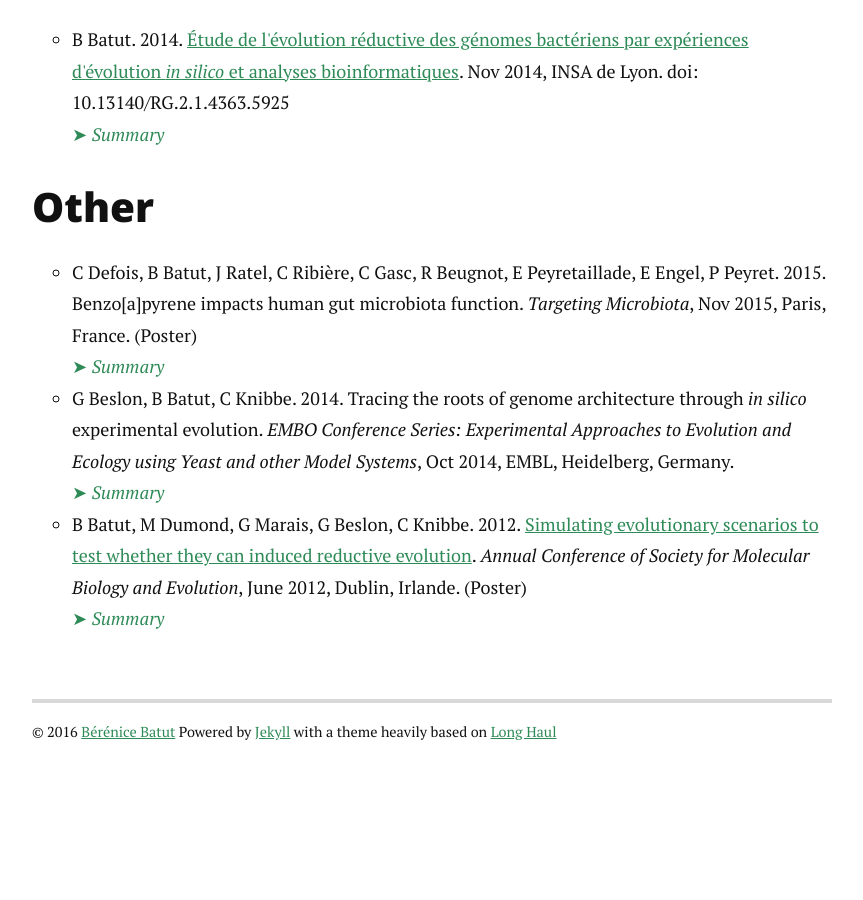
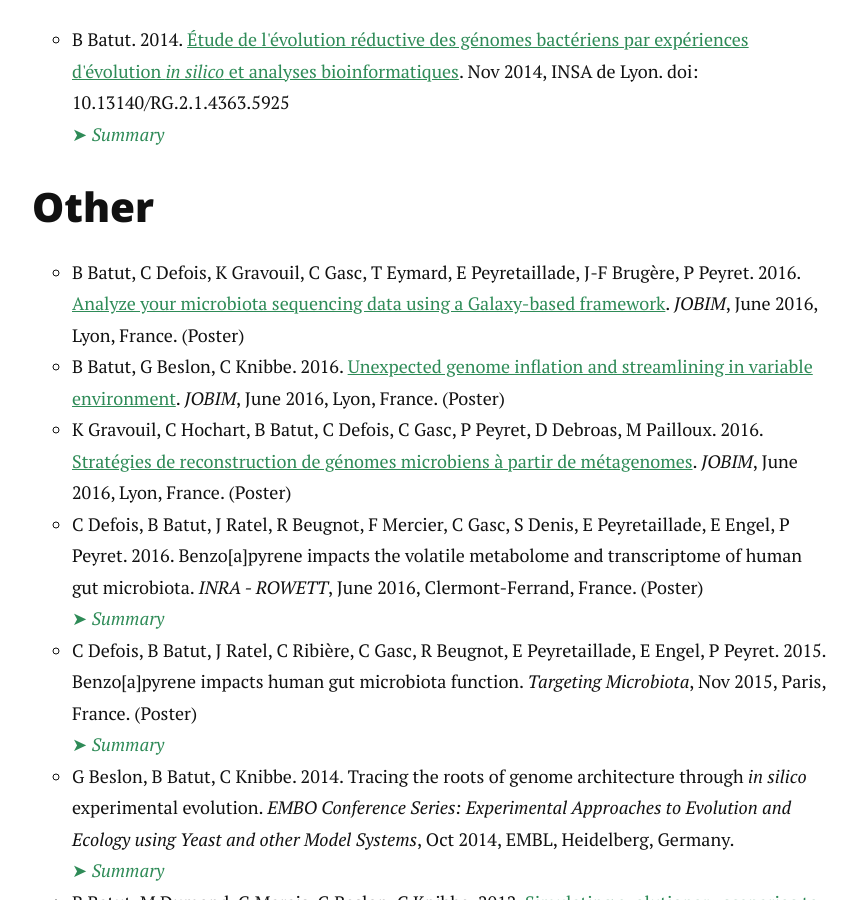
Before and after one commit to bebatut-research/bebatut-research.github.io, a Jekyll site: the page built from publications.md, in a window 1280 px wide and 900 px high, scrolled down 1327 px. Shown: the whole window, without its empty margins (208-1071 px from the left). Built offline with Jekyll 4.4.1, drawn with Linux system fonts in a browser that asks for light colours; nearby versions of some CDN libraries; Markdown is read by kramdown in place of the engine named in the settings; before the commit the page ends 2135 px from its top, so only the background shows below that; some of the changed text lies outside the part shown.

Commit message:
Add jobim and rowett posters

```diff
--- a/_data/publications.yml
+++ b/_data/publications.yml
@@ -53,7 +53,7 @@
             observed in reduced <i>Prochlorococcus</i> strains (marine cyanobacteria)
             when compared to close relatives.
 -
-    type: Conference with peer reviews
+    type: Talks to conference with peer reviews
     publications:
     -
         title: "ASaiM: an environment to analyze intestinal microbiota"
@@ -172,6 +172,72 @@
     type: Other
     publications:
     -
+        title: "Analyze your microbiota sequencing data using a Galaxy-based framework"
+        year: "2016"
+        authors: "B Batut, C Defois, K Gravouil, C Gasc, T Eymard, E Peyretaillade, J-F Brugère, P Peyret"
+        conf: "JOBIM"
+        when: "June 2016"
+        at: "Lyon, France"
+        type: "Poster"
+        link: "http://research.bebatut.fr/jobim_2016_asaim/"
+    -
+        title: "Unexpected genome inflation and streamlining in variable environment"
+        year: "2016"
+        authors: "B Batut, G Beslon, C Knibbe"
+        conf: "JOBIM"
+        when: "June 2016"
+        at: "Lyon, France"
+        type: "Poster"
+        link: "http://research.bebatut.fr/jobim_2016_aevol_env_variation/"
+    -
+        title: "Stratégies de reconstruction de génomes microbiens à partir de métagenomes"
+        year: "2016"
+        authors: "K Gravouil, C Hochart, B Batut, C Defois, C Gasc, P Peyret, D Debroas, M Pailloux"
+        conf: "JOBIM"
+        when: "June 2016"
+        at: "Lyon, France"
+        type: "Poster"
+        link: "http://keuv-grvl.github.io/jobim2016/"
+    -
+        title: "Benzo[a]pyrene impacts the volatile metabolome and transcriptome of human gut microbiota"
+        year: "2016"
+        authors: "C Defois, B Batut, J Ratel, R Beugnot, F Mercier, C Gasc, S Denis, E Peyretaillade, E Engel, P Peyret"
+        conf: "INRA - ROWETT"
+        when: "June 2016"
+        at: "Clermont-Ferrand, France"
+        type: "Poster"
+        summary: >
+            Polycyclic Aromatic Hydrocarbons (PAH) are ubiquitous persistent
+            pollutants arising from oil and derivatives along with incomplete
+            organic matter combustion. The latter including both anthropogenic
+            (engine exhausts, domestic heating, tobacco smoke, some cooking
+            practices) and natural sources (forest fires, volcanism). Population
+            exposure occurs mainly with contaminated food products, leading
+            pollutants to end up in the digestive tract. Benzo[a]pyrene (B[a]P),
+            being the most studied PAH due to its high mutagenic and carcinogenic
+            properties, has been chosen as marker of PAH occurrence and toxicity.
+            While its metabolism by host cells is well known, the impact on the
+            gut microbiota, which play a key role in human health is still
+            unexplored. By means of 16S barcoding, metatranscriptomics and
+            volatile metabolomics, we studied, in an in vitro model assay, the
+            impact of B[a]P on two distinct gut microbiota. B[a]P didn’t induce
+            a significant change of the microbial structure but some slight
+            modifications appeared as the increase of the genera Sutterella,
+            Sporanaerobacter and Oscillospira and the reduction of Rikenellaceae
+            and Blautia. B[a]P exposure alters the microbial volatile metabolome
+            dose-dependently. While the two studied microbiota structures were
+            clearly apart, their metabolic response was rather similar.
+            Metatranscriptomes revealed that several functional pathways were up
+            regulated such as DNA repair systems, cell wall compound biogenesis
+            and vitamins and cofactors metabolism and others down regulated as
+            the glycolysis-gluconeogenesis pathway and the bacterial chemotaxis
+            towards simple carbohydrates. Those primary findings shows that food
+            pollutants, such as B[a]P, may interfere with the human gut
+            microbiota activity. This interplay should then be highlighted to
+            understand if such changes are related to gut homeostasis maintenance
+            in a protective response against chemical pollutants or could
+            contribute to functional dysbiosis in relation to pathologies.
+    -
         title: "Benzo[a]pyrene impacts human gut microbiota function"
         year: "2015"
         authors: "C Defois, B Batut, J Ratel, C Ribière, C Gasc, R Beugnot, E Peyretaillade, E Engel, P Peyret"
--- a/publications.md
+++ b/publications.md
@@ -44,12 +44,14 @@ profiles.
             {% if publi.type %}({{ publi.type }}){% endif %}
           </div>
 
-          <div class="toggle">
-            <a class="toggler">&#10148; <em>Summary</em></a>
-            <p class="publi-summary toggled">
-              {{ publi.summary }}
-            </p>
-          </div>
+          {% if publi.summary %}
+            <div class="toggle">
+              <a class="toggler">&#10148; <em>Summary</em></a>
+              <p class="publi-summary toggled">
+                {{ publi.summary }}
+              </p>
+            </div>
+          {% endif %}
         </li>
       {% endfor %}
     </ul>
```
